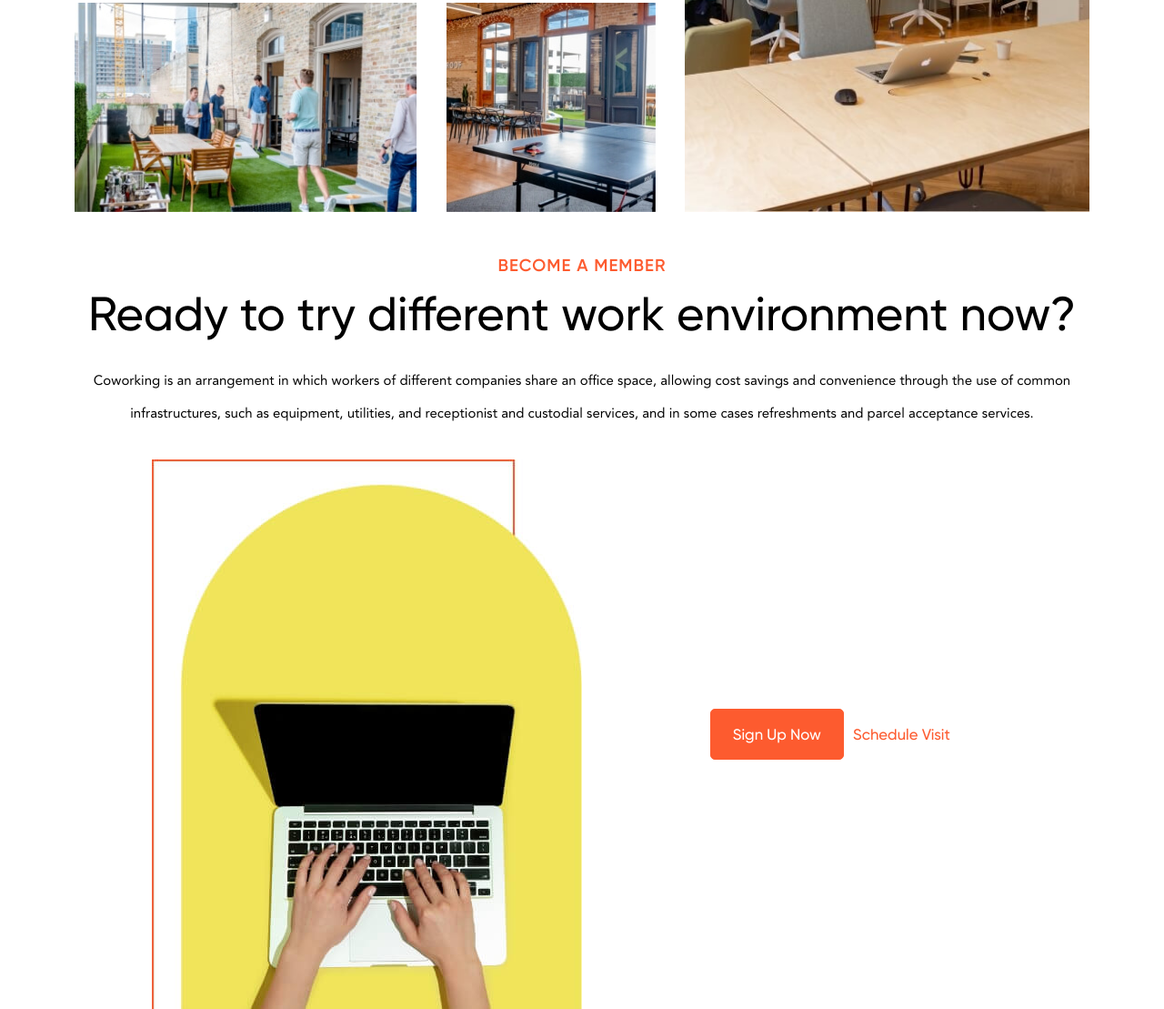
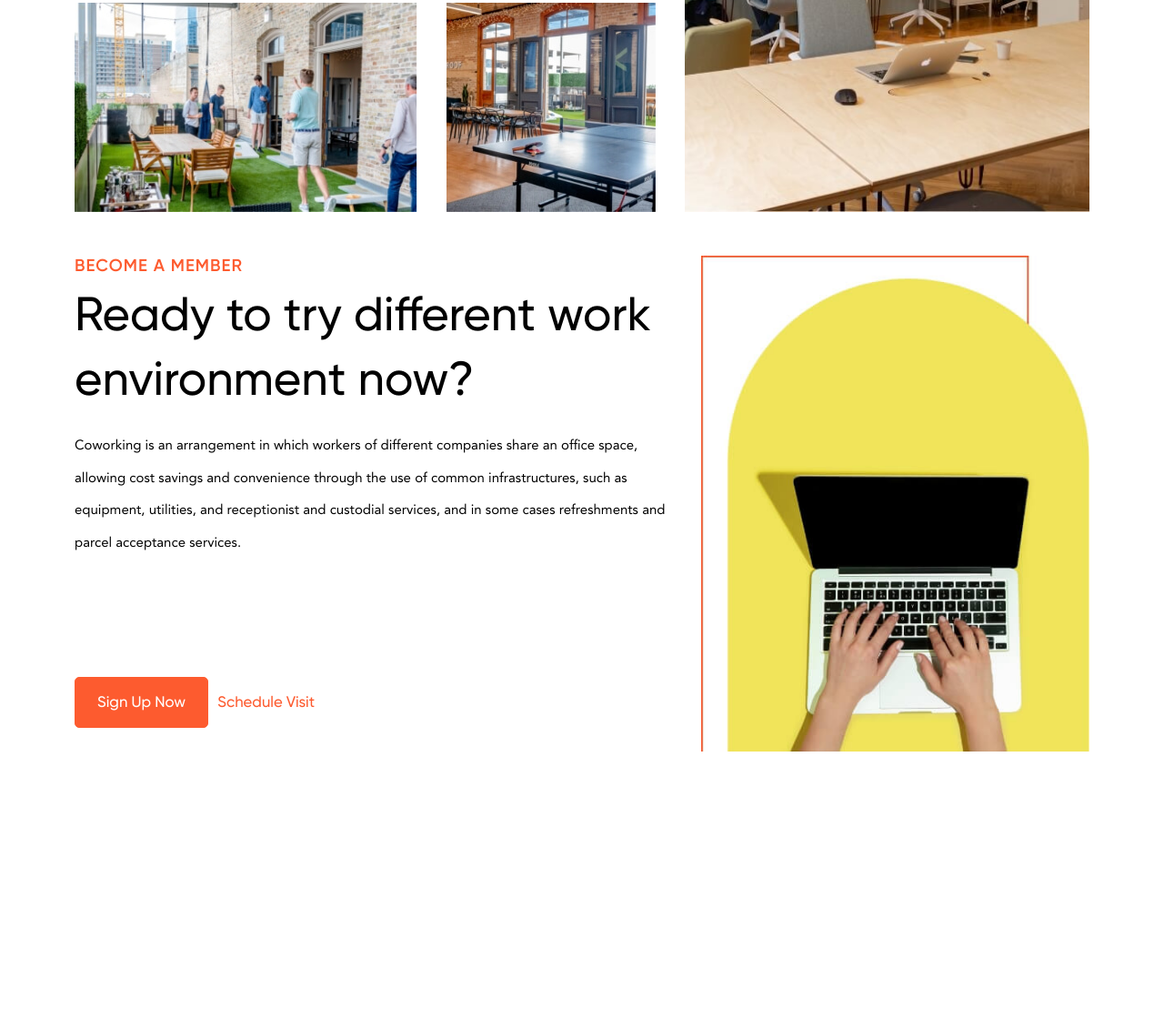
Before and after one commit to SondosSamii/Coworking-Space, a plain HTML site: page index.html in a window 1280 px wide. Shown: the part 4311-5420 px from the top of the page at 91% size. After the commit the page ends 5169 px from the top, so only its background shows below. Drawn offline with nearby package versions, Linux system fonts and the light colour scheme.

Commit message:
Fix main-header spacing in all screen sizes

```diff
--- a/style/_media-queries.scss
+++ b/style/_media-queries.scss
@@ -13,8 +13,8 @@
         }
 
         h3 {
-            font-size: 52.2px;
-            line-height: 1.36;
+            font-size: 48px;
+            line-height: 1.25;
         }
     }
 
@@ -61,23 +61,8 @@
                 "banner banner .";
             column-gap: calc($gutter / 2);
 
-            header.main-header {
-
-                // grid-area: header;
-            }
-
-            .buttons {
-
-                // grid-area: buttons;
-                button {
-                    // display: block;
-                }
-            }
-
             .main-banner {
-                // grid-area: banner;
                 width: 75%;
-                // margin-left: auto;
             }
         }
     }
@@ -209,9 +194,37 @@
             column-gap: calc($gutter / 2);
         }
     }
+
+    .environment {
+        .environment-grid {
+            grid-template-areas:
+                "header header header banner banner"
+                "header header header banner banner"
+                "header header header banner banner"
+                "buttons buttons buttons banner banner";
+            grid-template-columns: repeat(5, 1fr);
+            row-gap: $gutter;
+            column-gap: $gutter;
+
+            header.main-header {
+                text-align: start;
+            }
+
+            .main-banner {
+                width: 100%;
+            }
+        }
+    }
 }
 
 @media (min-width: 1200px) {
+    header.main-header {
+        h3 {
+            font-size: 52.2px;
+            line-height: 1.36;
+        }
+    }
+
     .gallery {
         .gallery-grid {
             grid-template-areas:
```
Also changed, not shown: style/main.css, 1 other file.
